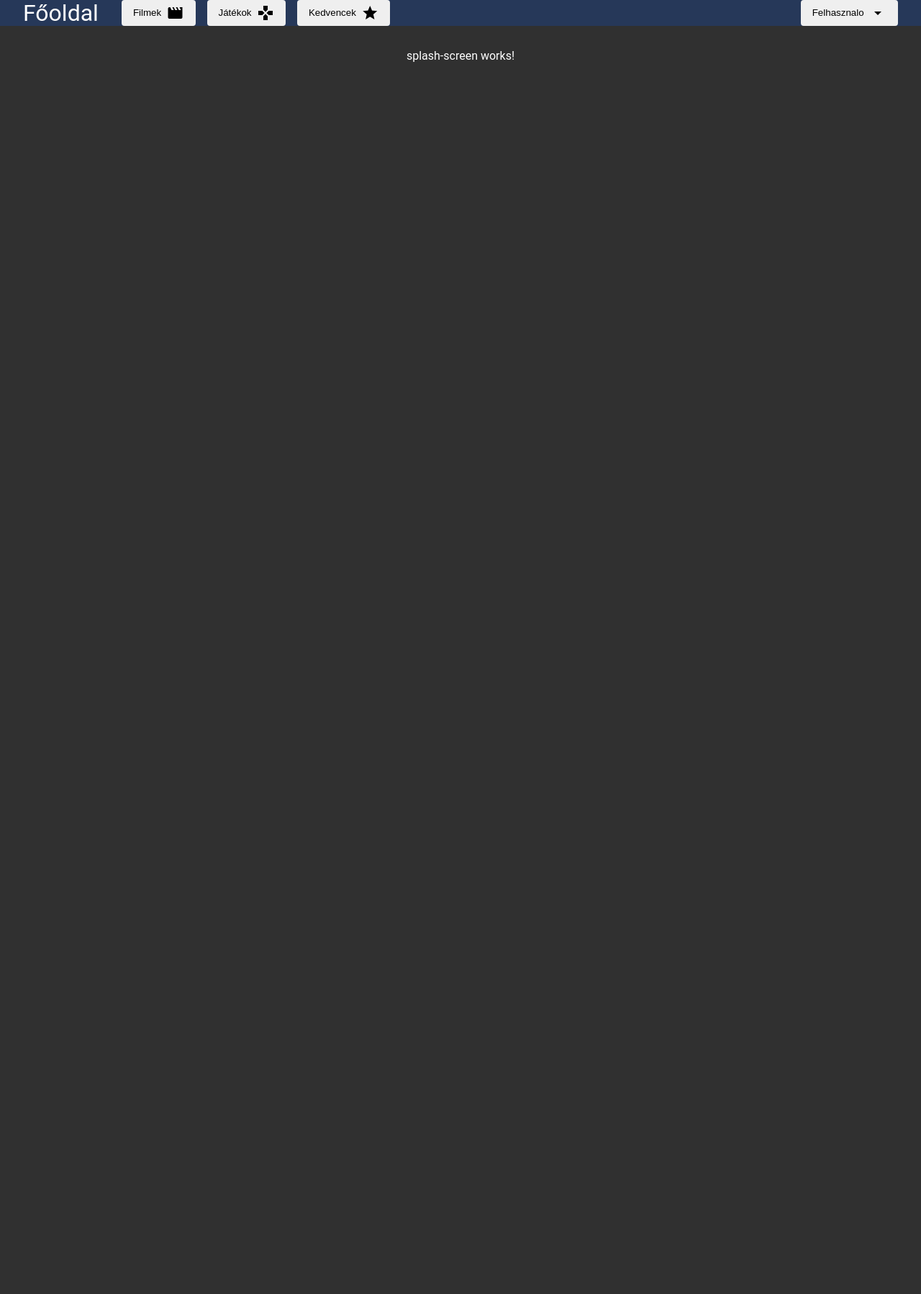
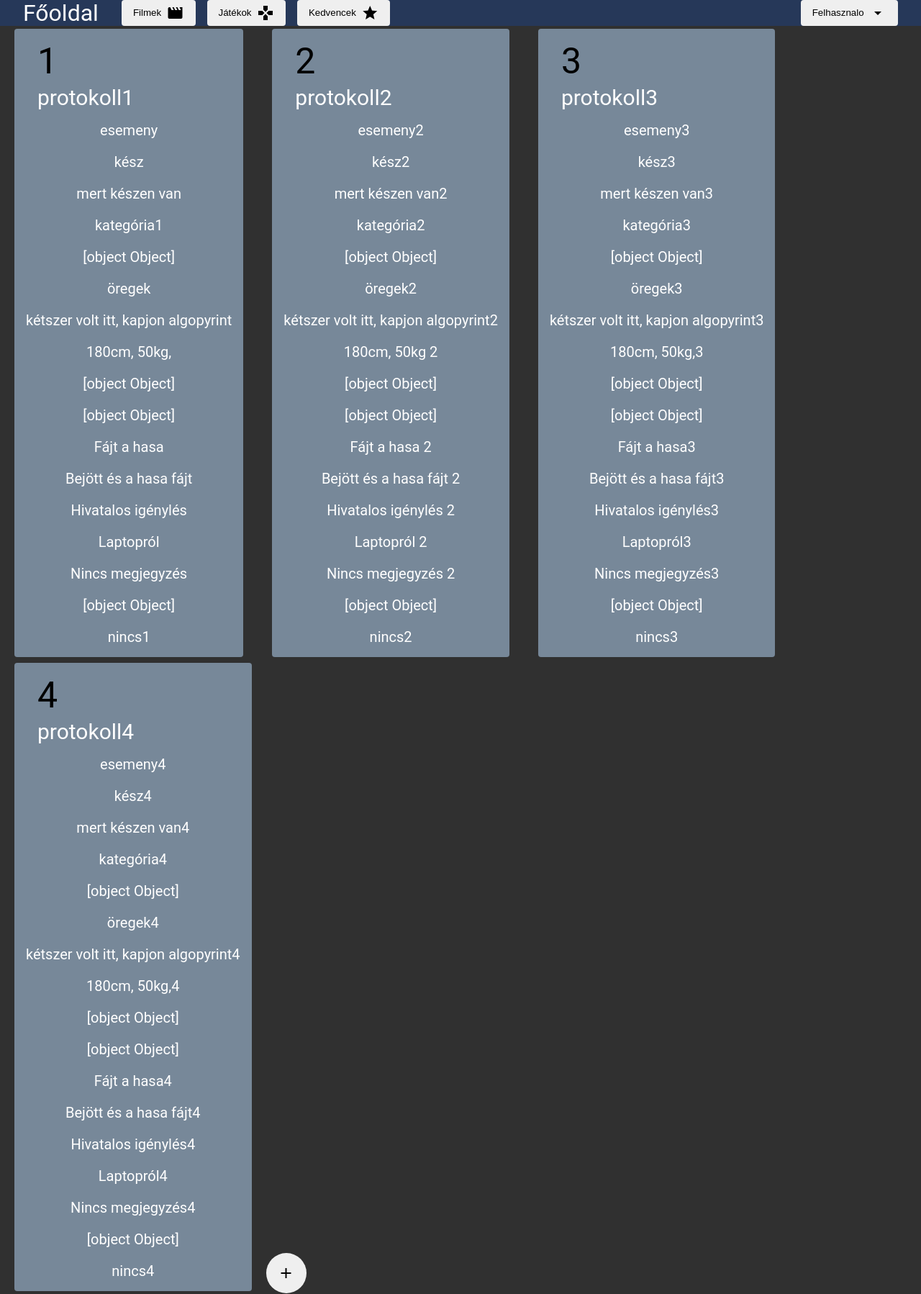
Before and after one commit to bendi1203/webkert, an Angular app in the folder medAd/: page / in a window 1280 px wide. Shown: the whole page at 72% size. Before the commit the page ends 800 px from the top, so only its background shows below. Built offline with nearby package versions, Linux system fonts and the light colour scheme.

Commit message:
home page kártyák megjelennek

```diff
--- a/medAd/src/app/pages/home/home.component.html
+++ b/medAd/src/app/pages/home/home.component.html
@@ -2,25 +2,10 @@
 
   <span *ngSwitchCase="'home'">
     <app-nav [categories]="categories"></app-nav>
-    <span [ngSwitch]="category">
-      <span *ngSwitchCase="'rekord'" class="container">
-        <app-rekord-card *ngFor="let rekord of rekords" [rekord]="rekord"></app-rekord-card>
-        <button mat-fab class="action-btn" (click)="openDialog()">
-          <mat-icon>add</mat-icon>
-        </button>
-      </span>
-      <span *ngSwitchCase="'rekord'" class="container">
-        <app-rekord-card></app-rekord-card>
-      </span>
-
-      <span *ngSwitchCase="'favorite'" class="container">
-        <app-favorite-card></app-favorite-card>
-      </span>
-
-      <span *ngSwitchDefault class="container">
-        <app-splash-screen></app-splash-screen>
-      </span>
-    </span>
+    <app-rekord-card *ngFor="let rekord of rekords" [rekord]="rekord" class="container"></app-rekord-card >
+    <button mat-fab class="action-btn" (click)="openDialog()">
+      <mat-icon>add</mat-icon>
+    </button>
   </span>
 
   <span *ngSwitchCase="'register'">
--- a/medAd/src/app/pages/home/home.component.scss
+++ b/medAd/src/app/pages/home/home.component.scss
@@ -1,13 +1,5 @@
 .container {
-  display: flex;
   flex-wrap: wrap;
   justify-content: space-evenly;
   padding: 16px;
 }
-
-app-rekord-card{
-  min-width: 200px;
-  flex: 1;
-  margin: 4px;
-  background-color: lightslategray;
-}
--- a/medAd/src/app/pages/rekord/card/rekord-card.component.scss
+++ b/medAd/src/app/pages/rekord/card/rekord-card.component.scss
@@ -12,3 +12,11 @@ mat-card-content {
     font-size: 20px;
     text-align: center;
 }
+
+mat-card {
+    display:inline-block;
+    min-width: 200px;
+    flex: 1;
+    margin: 4px;
+    background-color: lightslategray;
+}
```
